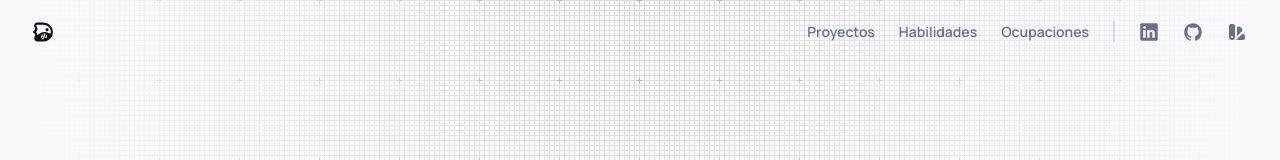
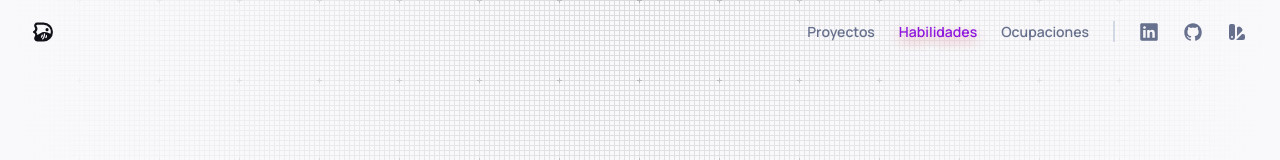
Before and after one commit to david-ponc/davidponc.dev, a Next.js app: page / in a window 1280 px wide. Shown: the top 160 px of the page. Built offline with nearby package versions, Linux system fonts and the light colour scheme.

Commit message:
feat: add io to detect visible section

```diff
--- a/package.json
+++ b/package.json
@@ -11,15 +11,16 @@
 		"prepare": "husky install"
 	},
 	"dependencies": {
+		"@headlessui/react": "1.5.0",
 		"@heroicons/react": "1.0.6",
 		"@icons-pack/react-simple-icons": "4.6.1",
 		"@primer/octicons-react": "17.0.0",
-		"@radix-ui/react-alert-dialog": "0.1.7",
 		"@radix-ui/react-dropdown-menu": "0.1.6",
 		"clsx": "1.1.1",
 		"next": "12.1.4",
 		"react": "18.0.0",
-		"react-dom": "18.0.0"
+		"react-dom": "18.0.0",
+		"react-intersection-observer": "9.0.0"
 	},
 	"devDependencies": {
 		"@types/node": "17.0.23",
--- a/src/components/navbar/desktop-menu/menu.tsx
+++ b/src/components/navbar/desktop-menu/menu.tsx
@@ -1,10 +1,16 @@
+import clsx from 'clsx';
+
 import { Link } from '~/components/primitives';
 import { linksNavigation, socialLinks } from '~/content/navbar';
 
 import { ColorDropdown } from './color-dropdown';
 import styles from './menu.module.css';
 
-export const DesktopMenu = () => {
+export const DesktopMenu = ({
+	currentSection,
+}: {
+	currentSection: 'hero' | 'projects' | 'skills';
+}) => {
 	return (
 		<section className={styles.container}>
 			<nav className={styles.links}>
@@ -13,8 +19,16 @@ export const DesktopMenu = () => {
 						key={href}
 						href={href}
 						passHref
-						className={styles.link}
-						activeClassName={styles.activeLink}
+						replace
+						className={clsx(
+							styles.link,
+							currentSection === 'projects' &&
+								label === 'Proyectos' &&
+								styles.activeLink,
+							currentSection === 'skills' &&
+								label === 'Habilidades' &&
+								styles.activeLink
+						)}
 					>
 						{label}
 					</Link>
--- a/src/components/navbar/navbar.tsx
+++ b/src/components/navbar/navbar.tsx
@@ -9,16 +9,24 @@ import { DesktopMenu } from './desktop-menu/menu';
 import { MobileMenu } from './mobile-menu/menu';
 import styles from './navbar.module.css';
 
-export const Navbar = () => {
+export const Navbar = ({
+	currentSection,
+}: {
+	currentSection: 'hero' | 'projects' | 'skills';
+}) => {
 	const isDesktop = useMediaQuery('(min-width: 768px)');
 	const { isScrolled } = useScroll();
 
 	return (
 		<header className={clsx(styles.container, isScrolled && styles.blured)}>
-			<Link href='/' passHref>
+			<Link href='/' replace passHref>
 				<DavidPonceIcon size={20} />
 			</Link>
-			{isDesktop ? <DesktopMenu /> : <MobileMenu />}
+			{isDesktop ? (
+				<DesktopMenu currentSection={currentSection} />
+			) : (
+				<MobileMenu currentSection={currentSection} />
+			)}
 		</header>
 	);
 };
--- a/src/pages/index.tsx
+++ b/src/pages/index.tsx
@@ -1,5 +1,7 @@
 import type { NextPage } from 'next';
 import Head from 'next/head';
+import { useEffect, useState } from 'react';
+import { useInView } from 'react-intersection-observer';
 
 import { Navbar } from '~/components/navbar';
 import {
@@ -9,6 +11,32 @@ import {
 } from '~/components/sections';
 
 const Home: NextPage = () => {
+	const [heroRef, heroInView] = useInView({ threshold: 0.5 });
+	const [projectsRef, projectsInView] = useInView({
+		threshold: [0.25, 0.5, 0.75],
+	});
+	const [skillsRef, skillsInView] = useInView({ threshold: 0.5 });
+	const [currentSection, setCurrentSection] = useState<
+		'hero' | 'projects' | 'skills'
+	>('hero');
+	useEffect(() => {
+		let current = 'hero';
+
+		if (heroInView) {
+			current = 'hero';
+		}
+		if (projectsInView) {
+			current = 'projects';
+		}
+		if (skillsInView) {
+			current = 'skills';
+		}
+
+		if (current !== currentSection) {
+			setCurrentSection(current as 'hero' | 'projects' | 'skills');
+		}
+		// eslint-disable-next-line react-hooks/exhaustive-deps
+	}, [heroInView, projectsInView, skillsInView]);
 	return (
 		<>
 			<Head>
@@ -17,10 +45,10 @@ const Home: NextPage = () => {
 				<link rel='icon' href='/favicon.ico' />
 			</Head>
 
-			<HeroSection />
-			<ProjectsSection />
-			<SkillsSection />
-			<Navbar />
+			<HeroSection ref={heroRef} />
+			<ProjectsSection ref={projectsRef} />
+			<SkillsSection ref={skillsRef} />
+			<Navbar currentSection={currentSection} />
 		</>
 	);
 };
```
